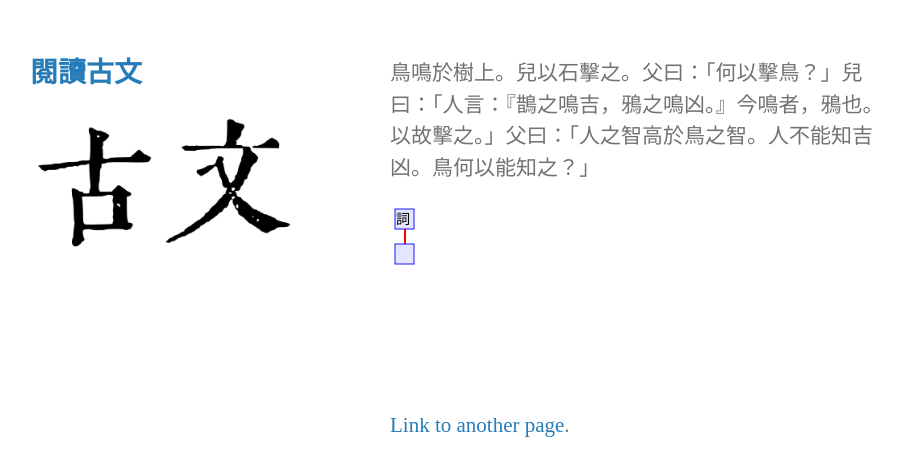
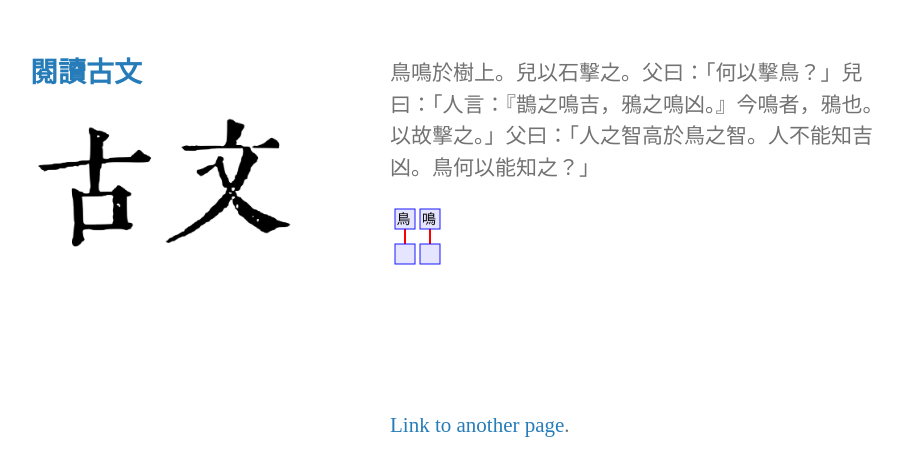
Before and after one commit to DOzernyi/wenyanwen, a Jekyll site: the page built from index.md, in a window 1280 px wide. Shown: the top 476 px of the page, without its empty margins (180-1083 px from the left). Built offline with Jekyll 4.4.1, drawn with Linux system fonts in a browser that asks for light colours; some web fonts are replaced.

Commit message:
Update index.md

```diff
--- a/index.md
+++ b/index.md
@@ -25,9 +25,13 @@ layout: default
 
 <svg width="500" height="200">
   <line x1="15" y1="25" x2="15" y2="40" style="stroke:rgb(255,0,0);stroke-width:2" />
-  <rect x="5" y="5" width="19" height="20" style="fill:blue;stroke:blue;stroke-width:1;fill-opacity:0.1;stroke-opacity:0.9" />
-  <rect x="5" y="40" width="19" height="20" style="fill:blue;stroke:blue;stroke-width:1;fill-opacity:0.1;stroke-opacity:0.9" />
-  <text x="6" y="20" fill="black">詞</text>
+  <line x1="40" y1="25" x2="40" y2="40" style="stroke:rgb(255,0,0);stroke-width:2" />
+  <rect x="5" y="5" width="20" height="20" style="fill:blue;stroke:blue;stroke-width:1;fill-opacity:0.1;stroke-opacity:0.9" />
+  <rect x="5" y="40" width="20" height="20" style="fill:blue;stroke:blue;stroke-width:1;fill-opacity:0.1;stroke-opacity:0.9" />
+  <rect x="30" y="5" width="20" height="20" style="fill:blue;stroke:blue;stroke-width:1;fill-opacity:0.1;stroke-opacity:0.9" />
+  <rect x="30" y="40" width="20" height="20" style="fill:blue;stroke:blue;stroke-width:1;fill-opacity:0.1;stroke-opacity:0.9" />
+  <text x="6.5" y="20" fill="black">鳥</text>
+  <text x="32" y="20" fill="black">鳴</text>
 </svg>
 
 
```
